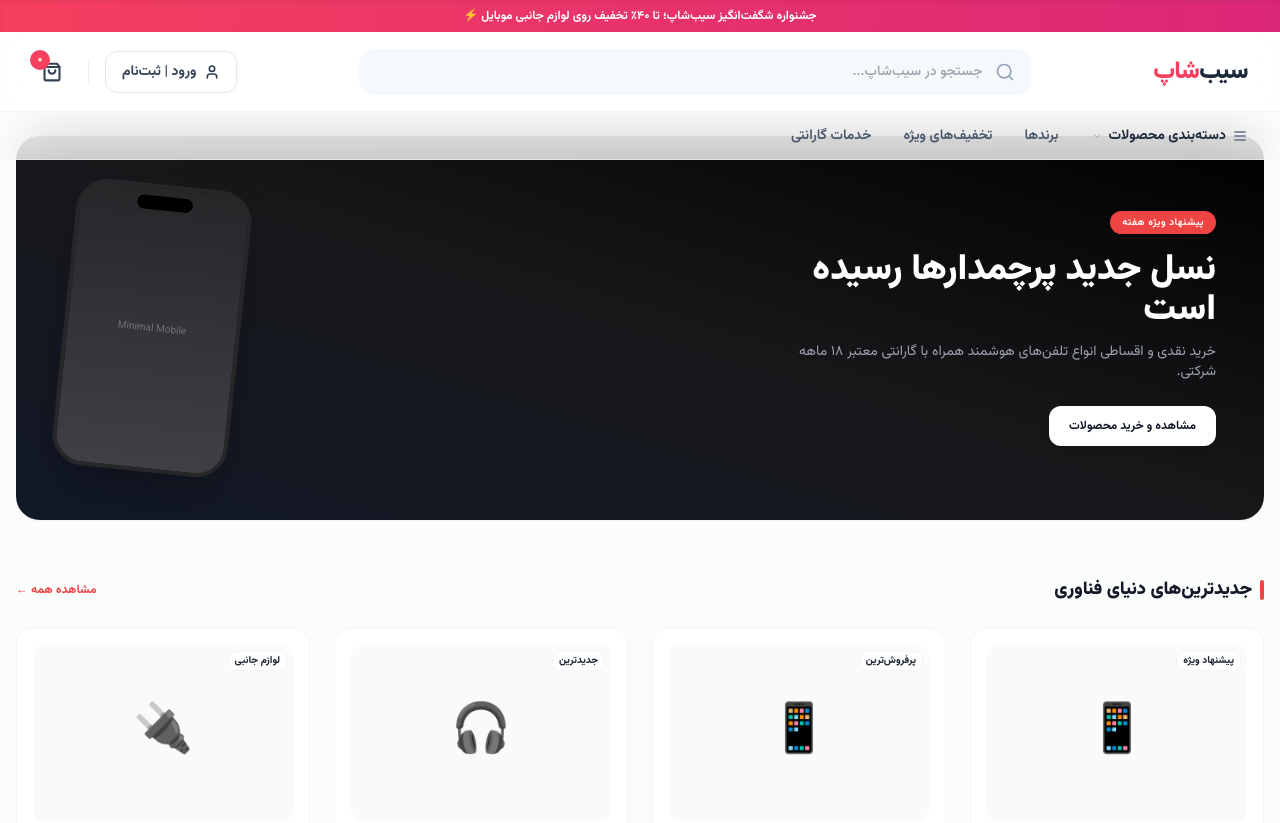
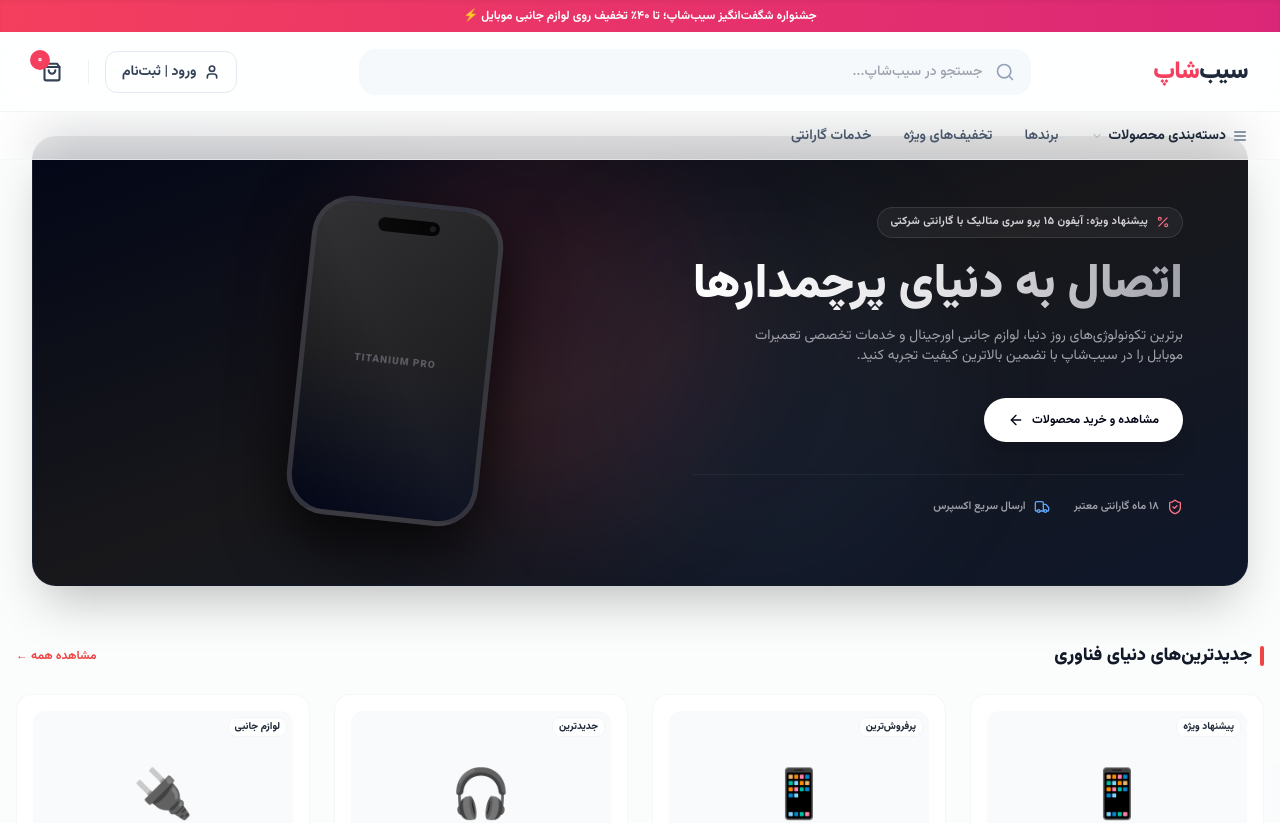
Before and after one commit to mohsenalz77/mini-shop-v2, a Next.js app: page / in a window 1280 px wide. Shown: the top 823 px of the page. Built offline with nearby package versions, Linux system fonts and the light colour scheme.

Commit message:
Update Hero.js

```diff
--- a/src/components/Hero.js
+++ b/src/components/Hero.js
@@ -1,28 +1,65 @@
+import { ShieldCheck, Truck, Percent, ArrowLeft } from 'lucide-react';
+
 export default function Hero() {
   return (
-    <div className="max-w-7xl mx-auto px-4 my-6">
-      {/* اصلاح رنگ گرادینت برای تایلوند ۳ */}
-      <div className="bg-gradient-to-tr from-gray-900 via-zinc-900 to-black text-white rounded-3xl p-8 md:p-12 flex flex-col md:flex-row items-center justify-between shadow-sm relative overflow-hidden">
+    <div className="w-full px-4 md:px-8 my-6">
+      <div className="w-full bg-gradient-to-br from-slate-950 via-zinc-900 to-slate-900 text-white rounded-3xl p-8 md:p-16 flex flex-col md:flex-row items-center justify-between shadow-2xl relative overflow-hidden border border-slate-800/50">
 
-        <div className="z-10 max-w-md text-center md:text-right flex flex-col items-center md:items-start">
-          <span className="bg-red-500 text-white text-[10px] font-bold px-3 py-1 rounded-full tracking-wider">
-            پیشنهاد ویژه هفته
-          </span>
-          <h1 className="text-2xl md:text-4xl font-black mt-4 mb-3 leading-tight text-white">
-            نسل جدید پرچمدارها رسیده است
+        {/* افکت نور پس‌زمینه آمبیانس (مخصوص لوکس کردن تم تاریک) */}
+        <div className="absolute top-0 left-1/4 w-96 h-96 bg-rose-500/10 rounded-full blur-3xl pointer-events-none"></div>
+        <div className="absolute bottom-0 right-1/4 w-96 h-96 bg-blue-500/5 rounded-full blur-3xl pointer-events-none"></div>
+
+        {/* بخش راست: متون، تایپوگرافی و دکمه‌ها */}
+        <div className="z-10 max-w-xl text-center md:text-right flex flex-col items-center md:items-start order-2 md:order-1 mt-8 md:mt-0">
+
+          <div className="flex items-center gap-2 bg-white/5 backdrop-blur-md border border-white/10 px-3 py-1.5 rounded-full mb-6">
+            <Percent className="w-3.5 h-3.5 text-rose-400" />
+            <span className="text-[11px] font-bold text-zinc-300 tracking-wide">
+              پیشنهاد ویژه: آیفون ۱۵ پرو سری متالیک با گارانتی شرکتی
+            </span>
+          </div>
+
+          <h1 className="text-3xl md:text-5xl font-black text-transparent bg-clip-text bg-gradient-to-r from-white via-zinc-200 to-zinc-400 leading-tight mb-4">
+            اتصال به دنیای پرچمدارها
           </h1>
-          <p className="text-gray-400 text-xs md:text-sm mb-6 leading-6">
-            خرید نقدی و اقساطی انواع تلفن‌های هوشمند همراه با گارانتی معتبر ۱۸ ماهه شرکتی.
+
+          <p className="text-zinc-400 text-xs md:text-sm mb-8 leading-7 max-w-md">
+            برترین تکونولوژی‌های روز دنیا، لوازم جانبی اورجینال و خدمات تخصصی تعمیرات موبایل را در سیب‌شاپ با تضمین بالاترین کیفیت تجربه کنید.
           </p>
-          <button className="bg-white text-gray-900 text-xs font-bold px-5 py-3 rounded-xl hover:bg-gray-100 transition shadow-md">
-            مشاهده و خرید محصولات
-          </button>
+
+          {/* دکمه اکشن لوکس و کپسولی */}
+          <div className="flex items-center gap-4 mb-8">
+            <button className="group bg-white text-slate-950 text-xs font-bold px-6 py-3.5 rounded-full hover:bg-rose-500 hover:text-white transition-all duration-300 shadow-xl flex items-center gap-2">
+              <span>مشاهده و خرید محصولات</span>
+              <ArrowLeft className="w-4 h-4 transition-transform group-hover:-translate-x-1" />
+            </button>
+          </div>
+
+          {/* مزایای خرید سه گانه با آیکون‌های خطی Lucide */}
+          <div className="grid grid-cols-2 md:flex items-center gap-6 pt-6 border-t border-white/5 w-full justify-center md:justify-start">
+            <div className="flex items-center gap-2 text-zinc-400">
+              <ShieldCheck className="w-4 h-4 text-rose-400 shrink-0" />
+              <span className="text-[11px] font-semibold">۱۸ ماه گارانتی معتبر</span>
+            </div>
+            <div className="flex items-center gap-2 text-zinc-400">
+              <Truck className="w-4 h-4 text-blue-400 shrink-0" />
+              <span className="text-[11px] font-semibold">ارسال سریع اکسپرس</span>
+            </div>
+          </div>
+
         </div>
 
-        {/* شبیه‌ساز تصویر موبایل */}
-        <div className="hidden md:flex mt-8 md:mt-0 w-44 h-72 bg-gradient-to-b from-zinc-800 to-zinc-700 rounded-[2rem] border-4 border-zinc-800 shadow-2xl relative items-center justify-center transform md:rotate-6 hover:rotate-0 transition duration-500">
-          <div className="absolute top-2 w-14 h-3.5 bg-black rounded-full"></div>
-          <span className="text-[10px] text-zinc-500">Minimal Mobile</span>
+        {/* بخش چپ: شبیه‌ساز سه‌بعدی بدنه تیتانیوم موبایل (فقط در دسکتاپ نشان داده می‌شود) */}
+        <div className="hidden md:flex flex-1 justify-center items-center order-1 md:order-2 relative z-10 h-80">
+          <div className="w-48 h-80 bg-gradient-to-b from-zinc-800 via-zinc-900 to-slate-950 rounded-[2.5rem] border-[5px] border-zinc-700/80 shadow-[0_25px_60px_rgba(0,0,0,0.8)] relative flex items-center justify-center transform rotate-6 hover:rotate-0 hover:scale-105 transition-all duration-500 ease-out cursor-pointer group">
+            {/* جزییات روی بدنه گوشی (Dynamic Island) */}
+            <div className="absolute top-3 w-16 h-4 bg-black rounded-full border border-zinc-800 flex items-center justify-center">
+              <div className="w-1.5 h-1.5 bg-zinc-900 rounded-full ml-auto mr-1"></div>
+            </div>
+            {/* رفلکت نور متالیک روی صفحه گوشی فرضی */}
+            <div className="absolute inset-0 bg-gradient-to-tr from-white/0 via-white/5 to-white/0 rounded-[2.2rem] pointer-events-none group-hover:via-white/10 transition duration-500"></div>
+            <span className="text-[10px] font-black text-zinc-600 tracking-widest uppercase select-none group-hover:text-rose-400 transition">Titanium Pro</span>
+          </div>
         </div>
 
       </div>
```
